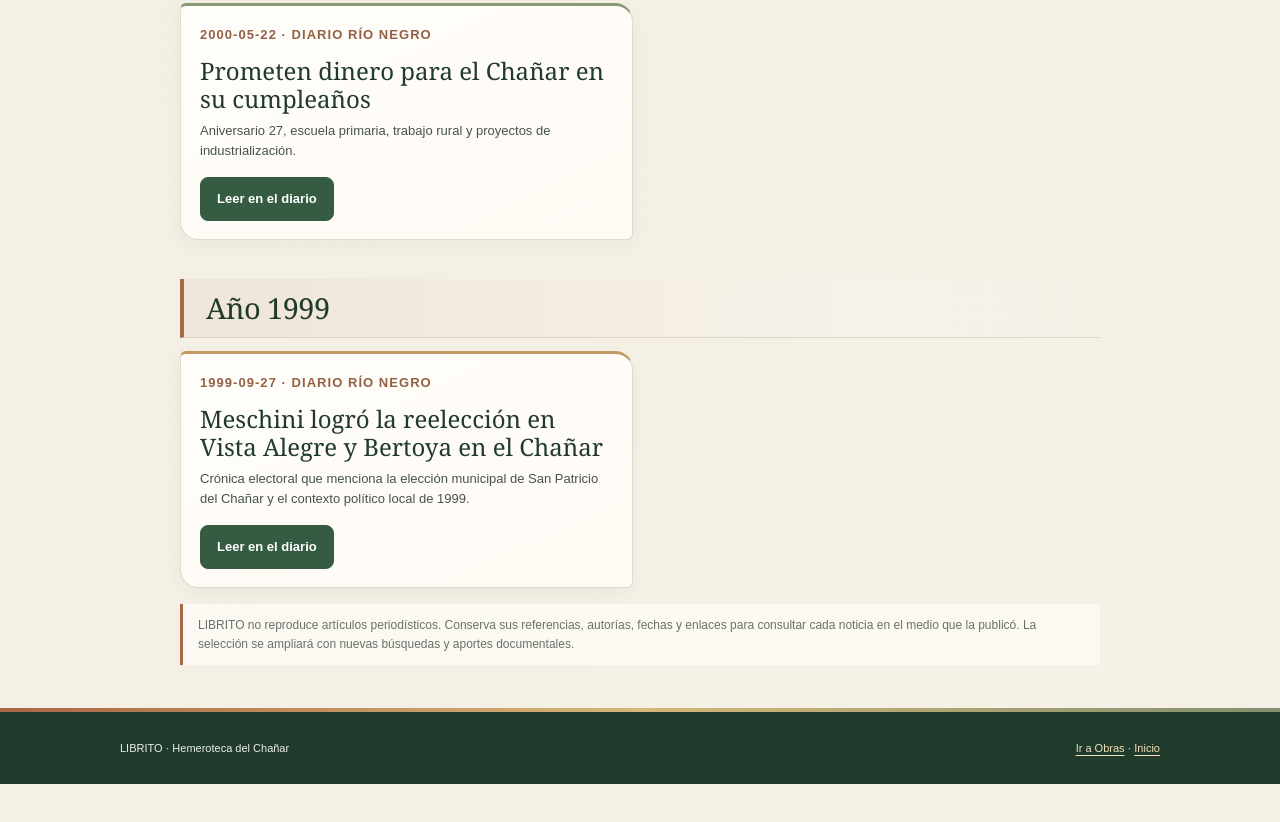
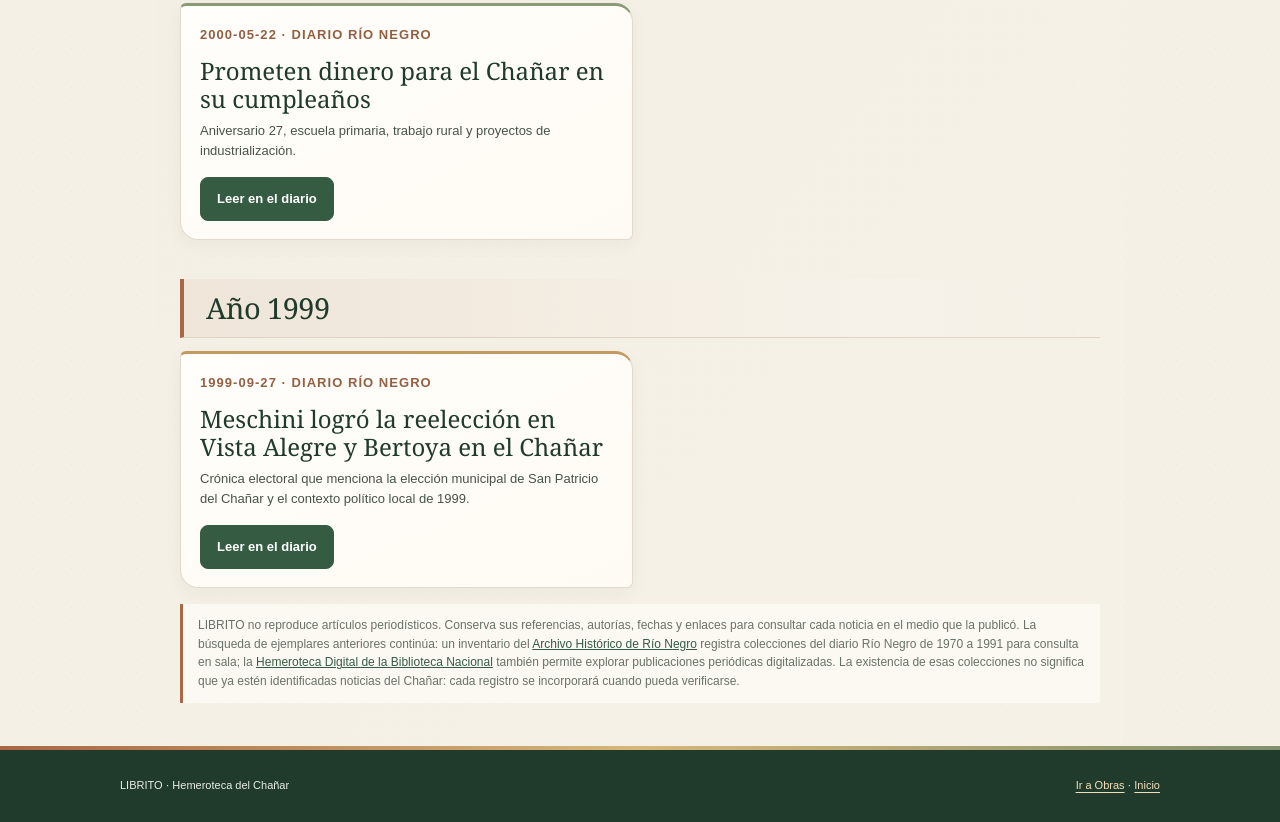
Before and after one commit to eliasmartinezcultural-glitch/LIBRITO, a plain HTML site: page hemeroteca.html in a window 1280 px wide. Shown: the part 8720-9542 px from the top of the page. Before the commit the page ends 9504 px from the top, so only its background shows below. Drawn offline with Linux system fonts and the light colour scheme.

Commit message:
Documentar fuentes para ampliar la hemeroteca histórica

```diff
--- a/hemeroteca.html
+++ b/hemeroteca.html
@@ -19,7 +19,7 @@
 <div class="hemeroteca-filtros"><label for="buscador-hemeroteca">¿Qué noticia querés encontrar?</label><input id="buscador-hemeroteca" type="search" placeholder="Año, diario, escuela, chacras..." autocomplete="off" spellcheck="false"></div>
 <p class="hemeroteca-contador" id="contador-hemeroteca" role="status" aria-live="polite">Abriendo la hemeroteca...</p>
 <div id="lista-hemeroteca" class="hemeroteca-lista" aria-busy="true"><p class="estado">Un momento, estamos reuniendo las noticias.</p></div>
-<p class="hemeroteca-nota">LIBRITO no reproduce artículos periodísticos. Conserva sus referencias, autorías, fechas y enlaces para consultar cada noticia en el medio que la publicó. La selección se ampliará con nuevas búsquedas y aportes documentales.</p>
+<p class="hemeroteca-nota">LIBRITO no reproduce artículos periodísticos. Conserva sus referencias, autorías, fechas y enlaces para consultar cada noticia en el medio que la publicó. La búsqueda de ejemplares anteriores continúa: un inventario del <a href="https://marcosvig2010.wixsite.com/archivo-historico/fondos-y-secciones" target="_blank" rel="noopener noreferrer">Archivo Histórico de Río Negro</a> registra colecciones del diario Río Negro de 1970 a 1991 para consulta en sala; la <a href="https://hemerotecadigital.bn.gob.ar/" target="_blank" rel="noopener noreferrer">Hemeroteca Digital de la Biblioteca Nacional</a> también permite explorar publicaciones periódicas digitalizadas. La existencia de esas colecciones no significa que ya estén identificadas noticias del Chañar: cada registro se incorporará cuando pueda verificarse.</p>
 </section>
 </main>
 <footer class="pie"><div class="contenedor pie-interior"><span>LIBRITO · Hemeroteca del Chañar</span><span><a href="obras.html">Ir a Obras</a> · <a href="./">Inicio</a></span></div></footer>
```
